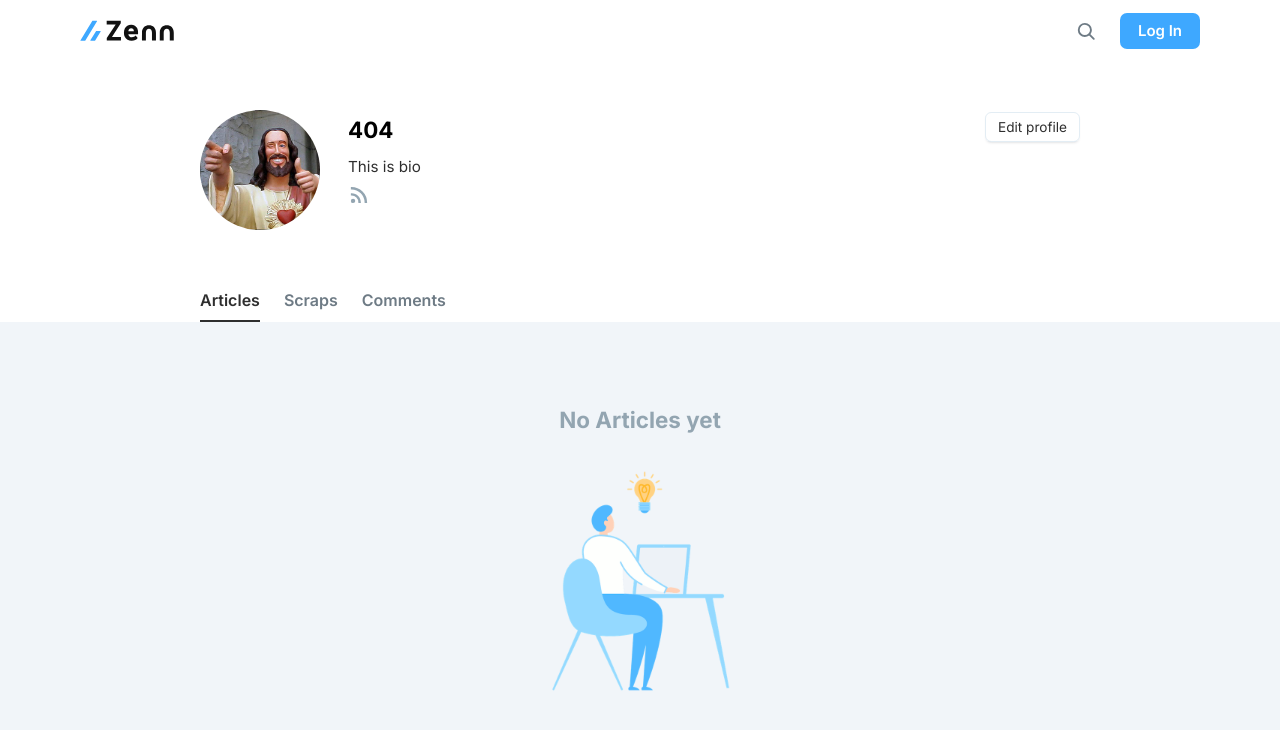
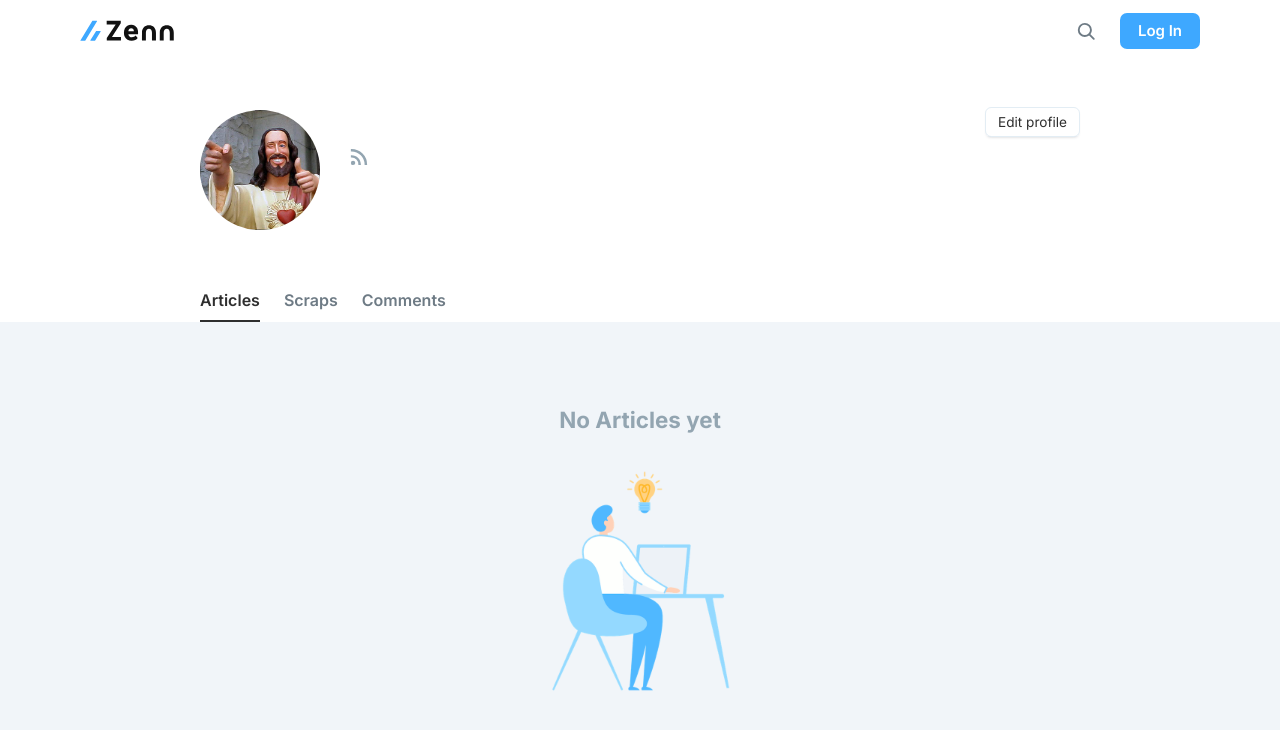
Before and after one commit to dngtnv/zenn-clone, a Next.js app in the folder client/: page /404 in a window 1280 px wide. Shown: the top 730 px of the page. Built offline with nearby package versions, Linux system fonts and the light colour scheme; no server answers.

Commit message:
refactor(authcontext): implement authcontext

```diff
--- a/client/components/DropdownMenu/UserMenu.tsx
+++ b/client/components/DropdownMenu/UserMenu.tsx
@@ -1,4 +1,4 @@
-import React, { Fragment } from 'react'
+import React, { Fragment, useContext } from 'react'
 import { Menu, Transition } from '@headlessui/react'
 import SvgToiletPaper from '../Icons/toiletpaper-icon'
 import SvgDocument from '../Icons/document-icon'
@@ -11,6 +11,7 @@ import SvgSetting from '../Icons/setting-icon'
 import SvgLogout from '../Icons/logout-icon'
 import Link from 'next/link'
 import useLogout from '../../hooks/useLogout'
+import AuthContext from '../../context/AuthProvider'
 
 interface Props {
   children: React.ReactNode
@@ -18,6 +19,7 @@ interface Props {
 
 const UserMenu: React.FC<Props> = ({ children }) => {
   const logout = useLogout()
+  const { me } = useContext(AuthContext)
 
   const signOut = async () => {
     await logout()
@@ -40,14 +42,16 @@ const UserMenu: React.FC<Props> = ({ children }) => {
           <Menu.Item>
             {({ active }) => (
               <Link
-                href='#'
+                href={'/' + me.username}
                 className={`${
                   active && 'bg-main-gray'
                 } leading-[1.5] group flex flex-wrap w-full items-center px-[0.9em] py-[0.7em] text-[14px]`}
               >
-                <div className='font-bold text-primary w-full'>dngtnv</div>
+                <div className='font-bold text-primary w-full'>
+                  {me.username}
+                </div>
                 <div className='text-[0.9em] text-gray-primary w-full'>
-                  @dngtnv
+                  @{me.username}
                 </div>
               </Link>
             )}
--- a/client/components/Header/index.tsx
+++ b/client/components/Header/index.tsx
@@ -1,7 +1,7 @@
-import { GetServerSideProps, NextPage } from 'next'
+import { GetServerSideProps } from 'next'
 import Image from 'next/image'
 import Link from 'next/link'
-import { useState } from 'react'
+import { useContext, useEffect, useState } from 'react'
 import AddnewMenu from '../DropdownMenu/AddnewMenu'
 import NotifMenu from '../DropdownMenu/NotifMenu'
 import UserMenu from '../DropdownMenu/UserMenu'
@@ -12,8 +12,12 @@ import LoginModal from '../Login/LoginModal'
 import useSWR from 'swr'
 import { privateFetcher } from '../../utils/fetcher'
 import { IUser } from '../../types/index'
+import AuthContext from '../../context/AuthProvider'
 
-const Header: NextPage<{ fallbackData: IUser }> = ({ fallbackData }) => {
+const Header: React.FC<{ fallbackData?: IUser }> = ({ fallbackData }) => {
+  const [isOpen, setIsOpen] = useState(false)
+  const { setMe } = useContext(AuthContext)
+
   const { data } = useSWR<IUser | null>(
     `${process.env.NEXT_PUBLIC_SERVER_ENDPOINT}/api/me`,
     privateFetcher,
@@ -22,7 +26,16 @@ const Header: NextPage<{ fallbackData: IUser }> = ({ fallbackData }) => {
       revalidateOnFocus: false,
     }
   )
-  let [isOpen, setIsOpen] = useState(false)
+
+  useEffect(() => {
+    if (data) {
+      setMe({
+        username: data.username,
+        bio: data.bio,
+        avatarUrl: data.avatarUrl,
+      })
+    }
+  }, [data])
 
   function closeModal() {
     setIsOpen(false)
--- a/client/components/Layout.tsx
+++ b/client/components/Layout.tsx
@@ -1,15 +1,18 @@
+import { AuthProvider } from '../context/AuthProvider'
 import Footer from './Footer'
 import Header from './Header'
 // import Navbar from "./Navbar"
 
 const Layout = ({ children }: any) => {
   return (
+    <AuthProvider>
       <div>
         <Header />
         {/* <Navbar /> */}
         {children}
         <Footer />
       </div>
+    </AuthProvider>
   )
 }
 
--- a/client/context/AuthProvider.tsx
+++ b/client/context/AuthProvider.tsx
@@ -1,17 +1,23 @@
 import { createContext, ReactNode, useState } from 'react'
+import { IUser } from '../types'
 
-const AuthContext = createContext({
-  isLoggedIn: false,
-  setIsLoggedIn: (_value: boolean) => {},
+type UserContextType = {
+  me: IUser
+  setMe: (_value: IUser) => void
+}
+
+const AuthContext = createContext<UserContextType>({
+  me: {} as IUser,
+  setMe: () => {},
 })
 
 export const AuthProvider: React.FC<{ children: ReactNode }> = ({
   children,
 }) => {
-  const [isLoggedIn, setIsLoggedIn] = useState(false)
+  const [me, setMe] = useState<IUser>({} as IUser)
 
   return (
-    <AuthContext.Provider value={{ isLoggedIn, setIsLoggedIn }}>
+    <AuthContext.Provider value={{ me, setMe }}>
       {children}
     </AuthContext.Provider>
   )
--- a/client/pages/404.tsx
+++ b/client/pages/404.tsx
@@ -12,9 +12,7 @@ const NotFound: NextPageWithLayout = () => {
       </Head>
       <div>
         <h1 className='text-primary text-2xl'>This page could not be found</h1>
-        <Link href='/'>
-          <a>Go back</a>
-        </Link>
+        <Link href='/'>Go back</Link>
       </div>
     </>
   )
--- a/client/pages/[username].tsx
+++ b/client/pages/[username].tsx
@@ -1,20 +1,24 @@
+import { NextPageContext } from 'next'
 import Head from 'next/head'
 import Image from 'next/image'
 import Link from 'next/link'
-import { useRouter } from 'next/router'
-import { ReactElement } from 'react'
+import { ReactElement, useContext } from 'react'
 import SvgRss from '../components/Icons/rss-icon'
 import Layout from '../components/Layout'
+import AuthContext from '../context/AuthProvider'
 import { NextPageWithLayout } from './_app'
 
-const UserProfile: NextPageWithLayout = () => {
-  const router = useRouter()
-  const username = router.query.username
+interface Props {
+  username: string
+  tab?: string
+}
 
+const UserProfile: NextPageWithLayout<Props> = ({ username, tab }) => {
+  const { me } = useContext(AuthContext)
   return (
     <>
       <Head>
-        <title>{username} | Zenn</title>
+        <title>{`${username} | Zenn`}</title>
       </Head>
       <header>
         <div className='max-w-[960px] mx-auto py-0 px-[14px] mobile:px-5 tablet:px-[25px] laptop:px-10'>
@@ -25,13 +29,13 @@ const UserProfile: NextPageWithLayout = () => {
                 src='/ingodwhotrust.jpg'
                 width={120}
                 height={120}
-                alt={`${username}`}
+                alt={username}
               />
             </div>
             <div className='mt-[0.8rem] tablet:mt-0 pl-0 tablet:pl-7 flex-1 text-[0.95rem] leading-[1.6]'>
               <div className='flex items-center justify-center'>
                 <h1 className='text-[1.4rem] font-bold mt-[0.3rem] leading-[1.3] flex-1 break-all'>
-                  {username}
+                  {me.username}
                 </h1>
                 <div className='min-w-[100px] ml-[10px] text-right'>
                   <Link
@@ -44,7 +48,7 @@ const UserProfile: NextPageWithLayout = () => {
               </div>
               <div className='mt-[0.7rem]'>
                 <p className='text-[0.95rem] text-primary leading-[1.6] flex-1'>
-                  This is bio
+                  {me.bio}
                 </p>
                 <div className='mt-[0.3rem] flex items-center flex-wrap'>
                   <Link
@@ -62,9 +66,9 @@ const UserProfile: NextPageWithLayout = () => {
       <div className='mx-auto py-0 px-[14px] mobile:px-5 tablet:px-[25px] laptop:px-10  max-w-[960px]'>
         <div className='flex justify-start items-center'>
           <Link
-            href={`/${username}`}
+            href={`/${me.username}`}
             className={`${
-              router.pathname == '/[username]'
+              !tab
                 ? 'text-primary border-b-[2.5px] border-b-primary pointer-events-none'
                 : 'text-secondary border-b-[2.5px] border-b-transparent'
             } 'text-base font-semibold mr-6 py-[0.3rem]`}
@@ -72,9 +76,9 @@ const UserProfile: NextPageWithLayout = () => {
             Articles
           </Link>
           <Link
-            href={`/${username}?tab=scraps`}
+            href={`/${me.username}?tab=scraps`}
             className={`${
-              router.pathname == '/[username]?tab=scraps'
+              tab == 'scraps'
                 ? 'text-primary border-b-[2.5px] border-b-primary pointer-events-none'
                 : 'text-secondary border-b-[2.5px] border-b-transparent'
             } 'text-base font-semibold mr-6 py-[0.3rem]`}
@@ -82,9 +86,9 @@ const UserProfile: NextPageWithLayout = () => {
             Scraps
           </Link>
           <Link
-            href={`/${username}?tab=comments`}
+            href={`/${me.username}?tab=comments`}
             className={`${
-              router.pathname == '/[username]?tab=comments'
+              tab == 'comments'
                 ? 'text-primary border-b-[2.5px] border-b-primary pointer-events-none'
                 : 'text-secondary border-b-[2.5px] border-b-transparent'
             } 'text-base font-semibold mr-6 py-[0.3rem]`}
@@ -109,8 +113,12 @@ const UserProfile: NextPageWithLayout = () => {
   )
 }
 
-UserProfile.getLayout = function getLayout(page: ReactElement) {
-  return <Layout>{page}</Layout>
+UserProfile.getLayout = function getLayout(page: ReactElement, data) {
+  return <Layout data={data}>{page}</Layout>
+}
+
+export const getServerSideProps = async ({ query }: NextPageContext) => {
+  return { props: { username: query.username, tab: query.tab || null } }
 }
 
 export default UserProfile
--- a/client/pages/_app.tsx
+++ b/client/pages/_app.tsx
@@ -5,7 +5,7 @@ import { NextPage } from 'next'
 import { AuthProvider } from '../context/AuthProvider'
 
 export type NextPageWithLayout<P = {}, IP = P> = NextPage<P, IP> & {
-  getLayout?: (page: ReactElement) => ReactNode
+  getLayout: (page: ReactElement, pageProps?: AppProps) => ReactNode
 }
 
 type AppPropsWithLayout = AppProps & {
@@ -15,9 +15,15 @@ type AppPropsWithLayout = AppProps & {
 function MyApp({ Component, pageProps }: AppPropsWithLayout) {
   // Use the layout defined at the page level, if available
   const getLayout = Component.getLayout ?? ((page) => page)
-  return getLayout(
+  /* return getLayout(
+    pageProps.data,
     <AuthProvider>
       <Component {...pageProps} />
+    </AuthProvider>
+  ) */
+  return (
+    <AuthProvider>
+      {getLayout(<Component {...pageProps} />, pageProps.data)}
     </AuthProvider>
   )
 }
--- a/client/styles/globals.css
+++ b/client/styles/globals.css
@@ -13,6 +13,8 @@ body {
   margin: 0;
   font-size: 16px;
   line-height: 1.8rem;
+  /* word-break: break-word;
+  word-wrap: break-word; */
 }
 
 a {
@@ -23,7 +25,7 @@ a {
 }
 button {
   /* border: none; */
-  outline: none;
+  outline-offset: 2px;
   cursor: pointer;
   appearance: none;
   transition: all 0.25s ease 0s;
```
Also changed, not shown: client/components/Navbar/index.tsx (+9 -6 lines), client/pages/explore.tsx (+6 -6 lines), client/pages/following.tsx (+6 -6 lines), client/types/index.ts (+5 -10 lines). Lines whose indentation alone changed are shown as unchanged.
